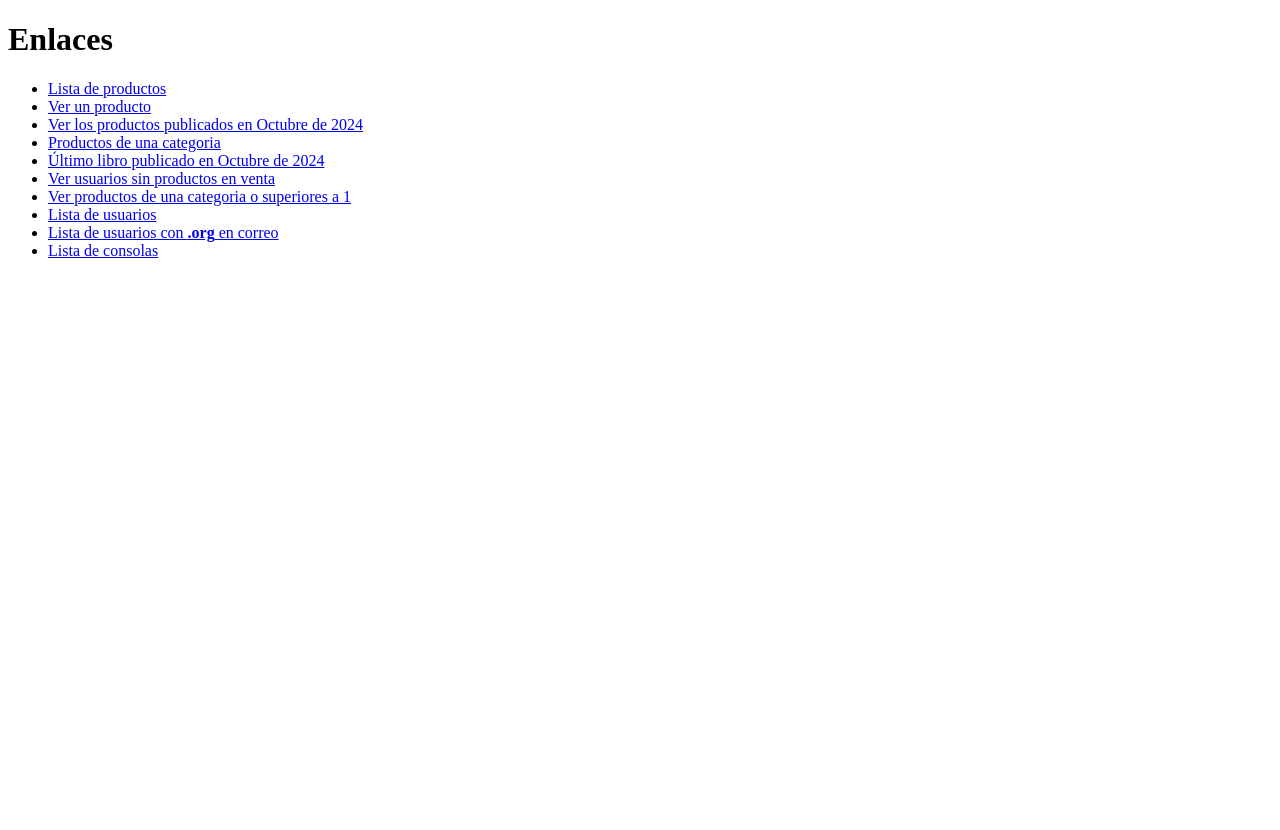
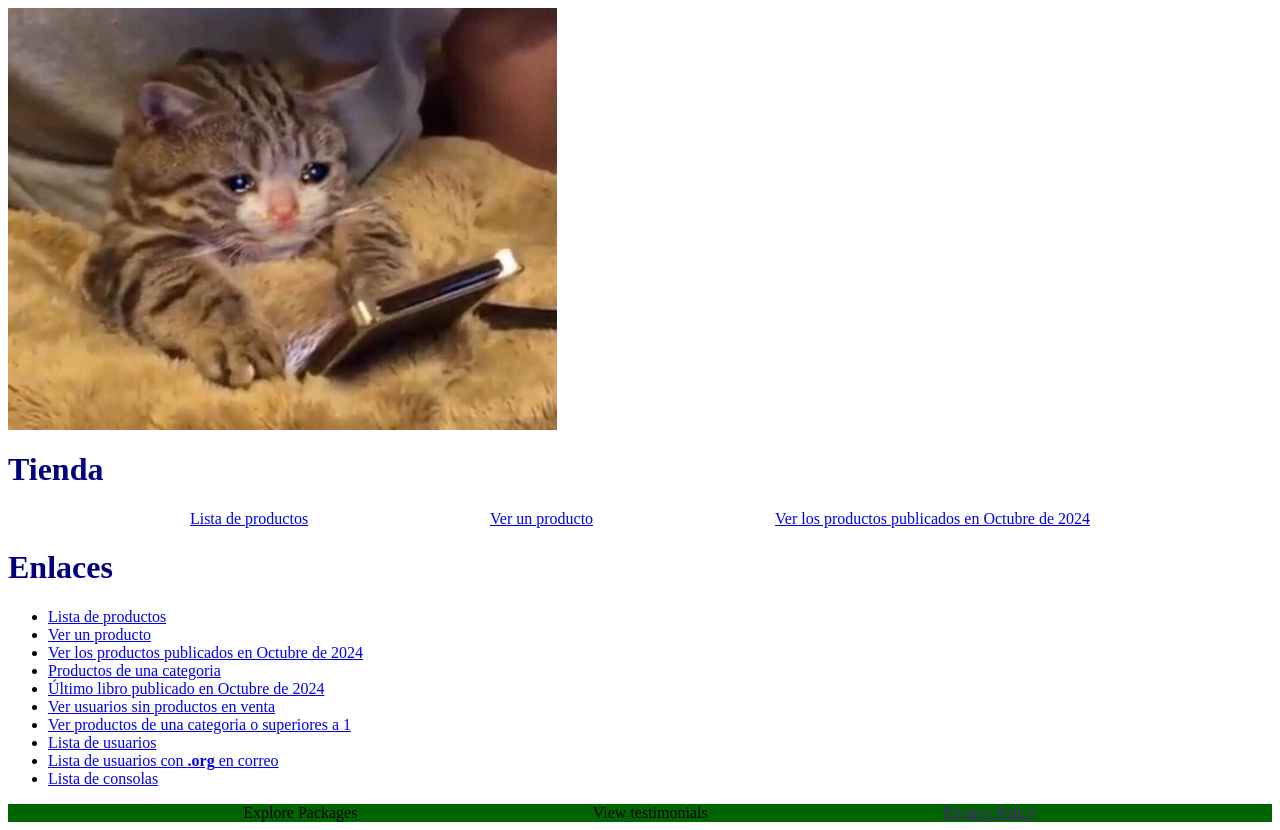
Before and after one commit to MiguelAbril97/tiendaSegundaMano, a Django app: page / in a window 1280 px wide. Before the commit the page ends 258 px from the top, so only its background shows below. Run offline with Django 5.2, Linux system fonts and the light colour scheme.

Commit message:
Hasta el punto 4 de templates pero debo hacerlo en biblioteca xd

```diff
--- /dev/null
+++ b/tienda/static/estilo.css
@@ -0,0 +1,10 @@
+h1{
+    color: navy;
+}
+footer{
+    background-color: darkgreen;
+}
+nav{
+    display: flex;
+    justify-content: space-evenly;
+}
--- /dev/null
+++ b/tienda/templates/estructura/menu.html
@@ -0,0 +1,11 @@
+
+{%load static%}
+<link rel="stylesheet" href="{% static 'estilo.css' %}">
+
+<div>
+    <nav>
+        <a href="{% url 'lista_productos'%}">Lista de productos</a>
+        <a href="{% url 'muestra_producto' 5%}">Ver un producto</a>
+        <a href="{% url 'lista_productos_fecha' 2024 10%}">Ver los productos publicados en Octubre de 2024</a>
+    </nav>
+</div>
--- /dev/null
+++ b/tienda/templates/estructura/pie.html
@@ -0,0 +1,15 @@
+
+{%load static%}
+<link rel="stylesheet" href="{% static 'estilo.css' %}">
+
+<footer>
+        <div>
+            <nav class="nav-footer">
+                <a>Explore Packages</a>
+                <a>View testimonials</a>
+                <a href="">Privacy Policy</a>
+            </nav>
+
+        </div>
+
+</footer>
--- a/tienda/templates/index.html
+++ b/tienda/templates/index.html
@@ -1,7 +1,6 @@
-<!DOCTYPE html>
-<html>
-    <head></head>
-        <body>
+{% extends "principal.html" %}
+
+{%block contenido%}
             <h1>Enlaces</h1>
 
             <ul>
@@ -21,6 +20,4 @@
                 <li><a href="{% url 'lista_consolas' %}">Lista de consolas</a></li>
             </ul>
 
-
-        </body>
-</html>
+    {% endblock %}
--- /dev/null
+++ b/tienda/templates/principal.html
@@ -0,0 +1,22 @@
+<html>
+    {%load static%}
+    <head>
+        <title>Tienda de segunda mano</title>
+        {%block link_css%}
+        {%endblock%}
+        <link rel="stylesheet" href="{% static 'estilo.css' %}">
+
+    </head>
+    <body>
+        <img src='{%static "imagen.jpg"%}' alt="Viendo los requisitos del proyecto">
+        <h1>Tienda</h1>
+            {%include 'estructura/menu.html'%}
+
+            {%block contenido%}
+            {% endblock %}
+
+            {% include 'estructura/pie.html' %}
+
+    </body>
+
+</html>
```
Also changed, not shown: tienda/views.py (+0 -16 lines), tienda/static/imagen.jpg (added).
